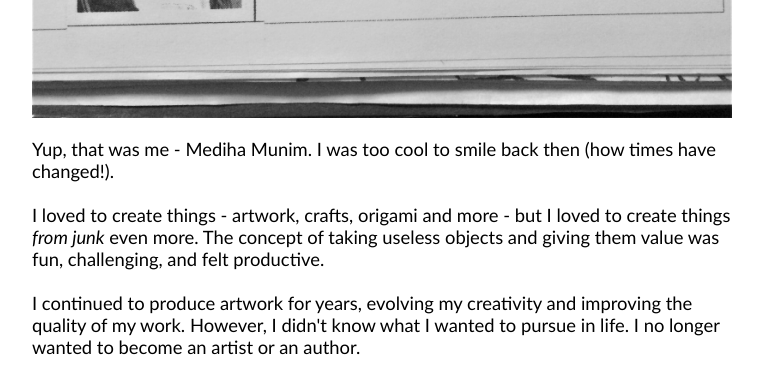
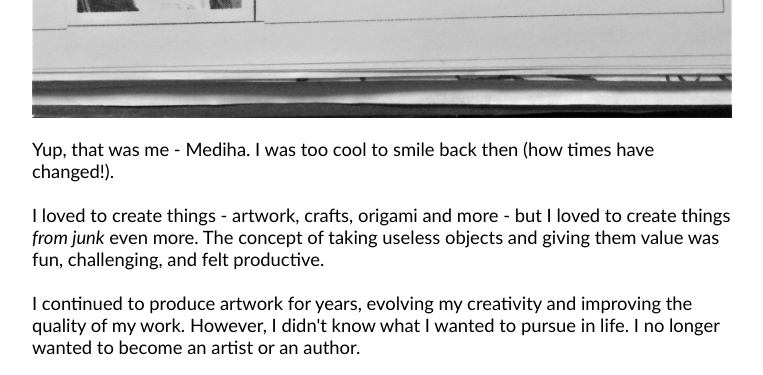
Before and after one commit to MedihaM/my-story, a plain HTML site: page index.html in a window 1280 px wide. Shown: the part 1180-1555 px from the top of the page, without its empty margins (258-1021 px from the left). Drawn offline with Linux system fonts and the light colour scheme.

Commit message:
updated index.html

```diff
--- a/index.html
+++ b/index.html
@@ -1,7 +1,7 @@
 <!doctype html>
 <html>
     <head>
-        <title>Mediha Munim </title>
+        <title>Creating From Nothiing</title>
         <link rel="stylesheet" href="main.css">
         <meta name="viewport" content="width=device-width,initial-scale=1">
     </head>
@@ -26,7 +26,7 @@
         <img src="Grade4YearbookMe.JPG" alt="Grade 4 Yearbook Me">
 
         <p>
-            Yup, that was me - Mediha Munim. I was too cool to smile back then (how times have changed!).
+            Yup, that was me - Mediha. I was too cool to smile back then (how times have changed!).
             <br><br>
             I loved to create things - artwork, crafts, origami and more - but I loved to create things <i>from junk</i> even more. The concept of taking useless objects and giving them value was fun, challenging, and felt productive.
             <br><br>
```
